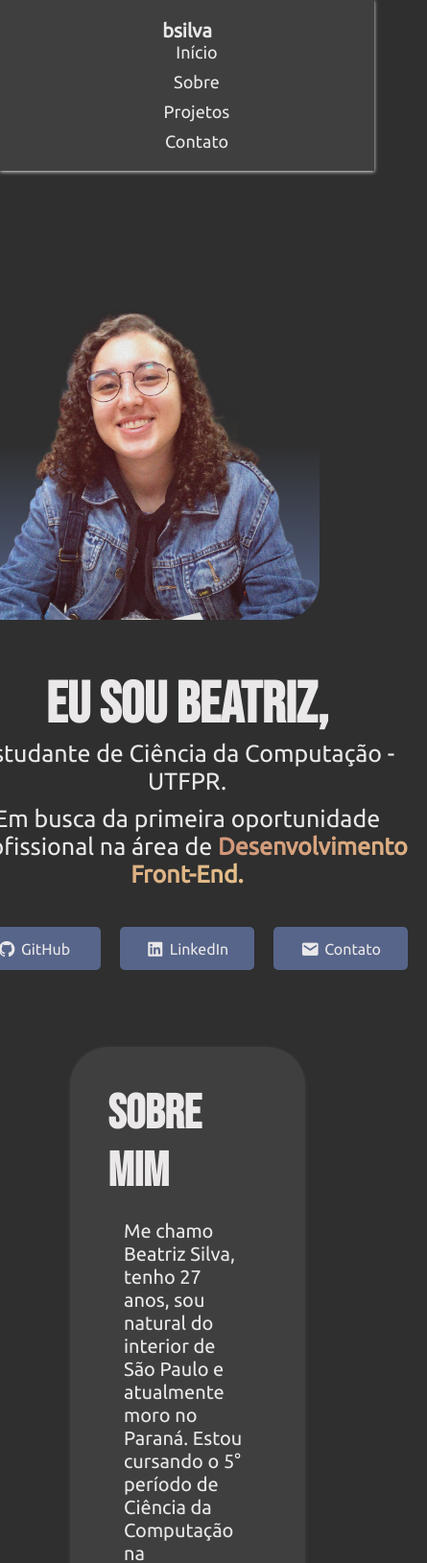
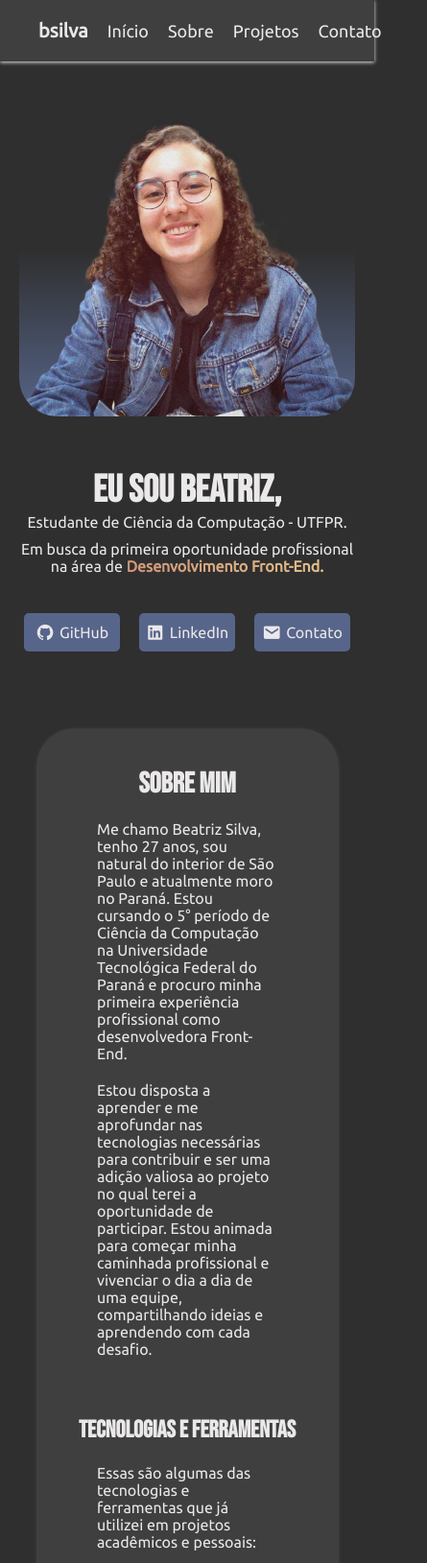
Before and after one commit to beatriz-alves-silva/portfolio, a plain HTML site: page index.html in a window 390 px wide. Shown: the top 1629 px of the page at 96% size, 445 px wide, since content can reach past the window. Drawn offline with nearby package versions, Linux system fonts and the light colour scheme.

Commit message:
alteração no estilo: inclusão de responsividade

```diff
--- a/style.css
+++ b/style.css
@@ -389,44 +389,132 @@ footer {
 }
 
 /* RESPONSIVIDADE */
-@media (max-width: 1024px) {
+@media (max-width: 1366px) {
     .hero {
         flex-direction: column;
-        height: auto;
-        padding-top: 100px;
     }
 
-    .hero .imagem-hero img {
-        width: 80%;
-    }
-
-    .hero .texto-hero h1 {
-        font-size: 60px;
-        text-align: center;
+    .hero .texto-hero {
+        align-items: center;
     }
 
     .hero .texto-hero p {
         text-align: center;
     }
+}
 
-    .skills {
+@media (max-width: 768px) {
+    .hero {
+        height: auto;
+    }
+
+    .hero .imagem-hero img {
+        width: 400px;
+    }
+
+    .hero .texto-hero h1 {
+        font-size: 60px;
+    }
+
+    .hero .texto-hero p {
+        font-size: 20px;
+    }
+
+    .hero .texto-hero .botoes a {
+        width: 120px;
+        height: 40px;
+    }
+
+    .sobre .conteudo-sobre {
+        width: 90%;
+    }
+
+    h2 {
+        font-size: 40px;
+    }
+
+    .sobre p {
+        font-size: 18px;
+    }
+
+    h3 {
+        font-size: 30px;
+    }
+
+    .skills-icons i {
+        font-size: 45px;
+    }
+
+    .contato p {
+        font-size: 18px;
+        width: 350px;
+    }
+
+    .form {
+        width: 350px;
+    }
+
+    .redes {
         flex-direction: column;
-        align-items: center;
+    }
+
+    .redes span {
+        font-size: 16px;
+    }
+
+    footer p {
+        font-size: 14px;
     }
 }
 
-@media (max-width: 600px) {
-    header {
-        flex-direction: column;
-        padding: 20px;
+@media (max-width: 490px) {
+
+    .hero .imagem-hero img {
+        width: 350px;
     }
 
-    header nav {
-        flex-direction: column;
-        gap: 10px;
+    .hero .texto-hero h1 {
+        font-size: 40px;
+    }
+
+    .hero .texto-hero p {
+        font-size: 16px;
+    }
+
+    .hero .texto-hero .botoes a {
+        width: 100px;
+    }
+
+    .sobre .conteudo-sobre {
+        width: 90%;
+    }
+
+    h2 {
+        font-size: 30px;
+    }
+
+    h3 {
+        font-size: 25px;
+    }
+
+    .sobre p {
+        font-size: 16px;
+    }
+
+    .skills-icons i {
+        font-size: 35px;
+    }
+
+    .contato p {
+        font-size: 16px;
+        width: 350px;
     }
 
     .form {
-        width: 100%;
+        width: 350px;
+    }
+
+    .redes span {
+        font-size: 16px;
     }
 }
```
